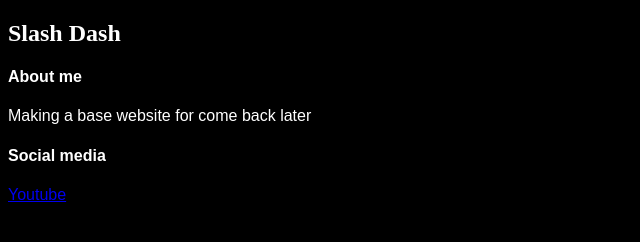
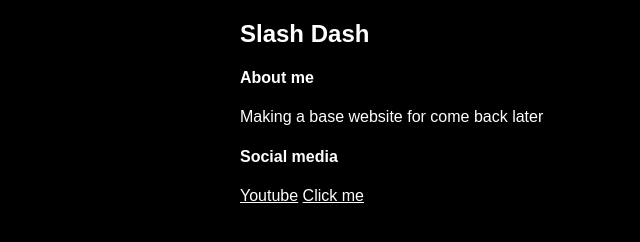
Before and after one commit to SlashandDash/htmlThing, a plain HTML site: page index.html in a window 1280 px wide. Shown: the whole page, without its empty margins (0-640 px from the left). Drawn offline with Linux system fonts and the light colour scheme.

Commit message:
add new page / fix font

```diff
--- a/index.html
+++ b/index.html
@@ -1,5 +1,6 @@
  <!DOCTYPE html>
 <html lang="en">
+
   <head>
     <title>bruh</title>
     <link rel="stylesheet" type="text/css" href="style.css" />
@@ -11,10 +12,14 @@
 <h2>Slash Dash</h2>
 
 <h4>About me</h4>
+
 <p>Making a base website for come back later</p>
 
 <h4>Social media</h3>
+
 <a href="https://www.youtube.com/channel/UCrSVYjfs2Y6k0KiOEPOS5CA" target="_blank">Youtube<a/>
+
+<a href="index_p2.html">Click me<a/>
 
 </body>
 </html>
--- a/style.css
+++ b/style.css
@@ -1,7 +1,20 @@
 body {
     color: white;
     background: black;
+
+    max-width: 800px;
+    margin-left: auto;
+    margin-right: auto;
   }
+
+
+h2{
+  font-family: Arial, Helvetica, sans-serif;
+}
+
+  h3{
+  font-family: Arial, Helvetica, sans-serif;
+}
 
   h4{
   font-family: Arial, Helvetica, sans-serif;
@@ -12,5 +25,6 @@ body {
 }
 
   a{
-  font-family: Arial, Helvetica, sans-serif;
+    font-family: Arial, Helvetica, sans-serif;
+    color: white;
 }
```
Also changed, not shown: index_p2.html (added, +19 -0 lines).
